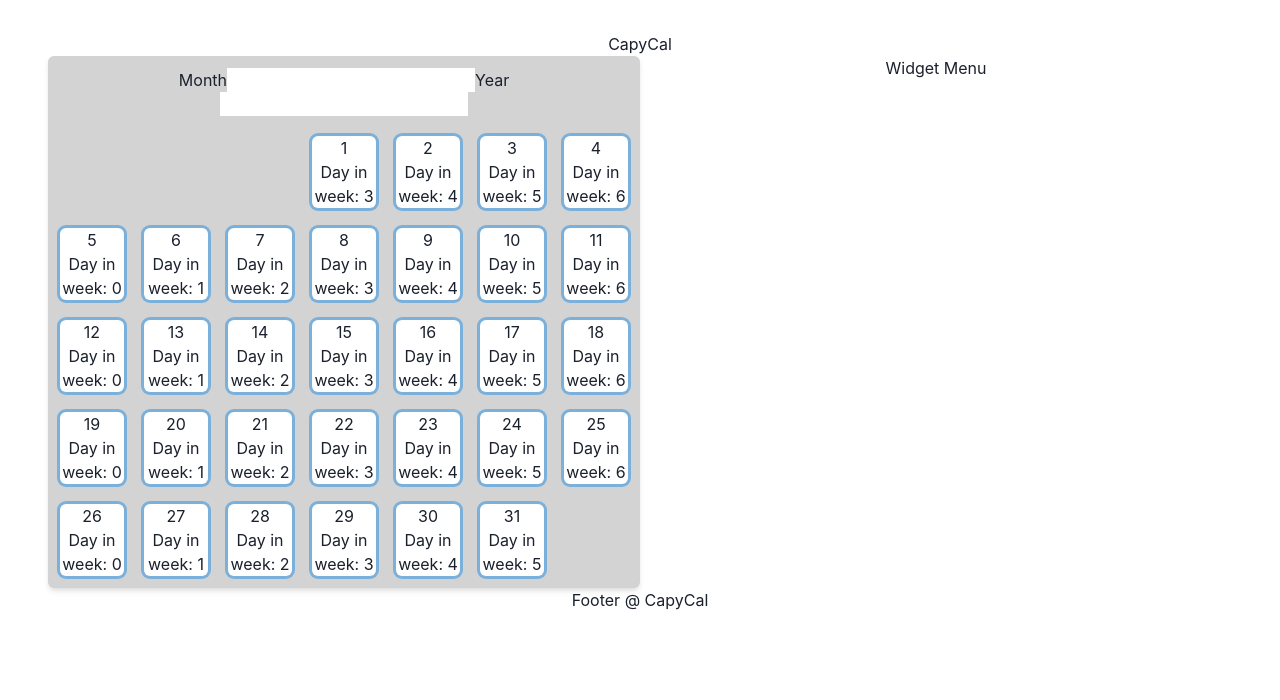
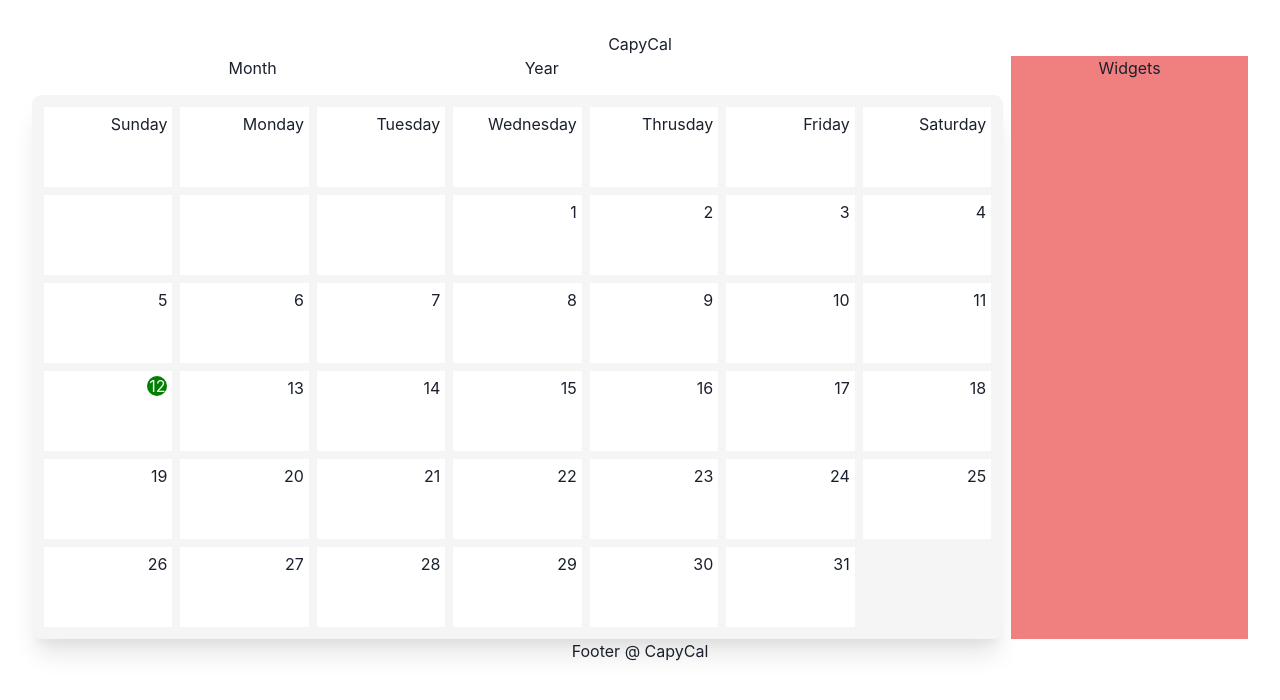
Before and after one commit to buenocap/CapyCal, a React (Vite) app: page / in a window 1280 px wide. Shown: the top 700 px of the page. Built offline with nearby package versions, Linux system fonts and the light colour scheme.

Commit message:
Change: ContentView.jsx uses Grid and GridItem Components
Change: DayBlock.jsx now highlights current day

Change: monthly view uses Grid component instead of SimpleGrid

```diff
--- a/src/App.css
+++ b/src/App.css
@@ -1,46 +1,10 @@
 #root {
-  max-width: 1280px;
+  width: 100%;
   margin: 0 auto;
   padding: 2rem;
   text-align: center;
 }
 
-.logo {
-  height: 6em;
-  padding: 1.5em;
-  will-change: filter;
-  transition: filter 300ms;
+.input-form {
+  margin-bottom: 15px;
 }
-.logo:hover {
-  filter: drop-shadow(0 0 2em #646cffaa);
-}
-.logo.react:hover {
-  filter: drop-shadow(0 0 2em #61dafbaa);
-}
-
-.input-form {
-  margin-bottom: 20px;
-}
-
-@keyframes logo-spin {
-  from {
-    transform: rotate(0deg);
-  }
-  to {
-    transform: rotate(360deg);
-  }
-}
-
-@media (prefers-reduced-motion: no-preference) {
-  a:nth-of-type(2) .logo {
-    animation: logo-spin infinite 20s linear;
-  }
-}
-
-.card {
-  padding: 2em;
-}
-
-.read-the-docs {
-  color: #888;
-}
--- a/src/components/calendar views/MonthlyView.jsx
+++ b/src/components/calendar views/MonthlyView.jsx
@@ -1,11 +1,20 @@
 import { useState } from "react";
 import DayBlock from "./calendar component/DayBlock";
-import { Box, SimpleGrid } from "@chakra-ui/react";
+import {
+  Box,
+  Flex,
+  Grid,
+  GridItem,
+  SimpleGrid,
+  chakra,
+} from "@chakra-ui/react";
 
 export default function MonthlyView() {
   //Initial Variables
   const daysInMonthArray = [];
   const date = new Date();
+  const currentDay = date.getDate();
+  const currentMonth = date.getMonth() + 1;
   const daysOfTheWeek = [
     "Sunday",
     "Monday",
@@ -26,6 +35,7 @@ export default function MonthlyView() {
     for (let i = 1; i <= num; i++) {
       const d = new Date(`${year}-${month}-${i}`);
       daysInMonthArray.push({
+        fullDate: d.getDate(),
         dayNumber: i,
         dayInWeek: d.getDay(),
         tasks: [],
@@ -47,7 +57,14 @@ export default function MonthlyView() {
     const boxes = Array.from({ length: numBlankBoxes }, (_, index) => index);
 
     return boxes.map((index) => (
-      <Box bg="light grey" key={index} rounded="md"></Box>
+      <Box
+        bg="white"
+        height="80px"
+        width="auto"
+        m={1}
+        p="5px"
+        key={index}
+      ></Box>
     ));
   }
 
@@ -72,18 +89,31 @@ export default function MonthlyView() {
         {/** Calculating the days in the selected month */}
         {daysInMonth(year, month)}
         {/** Creating blocks on a simple grid */}
-        <SimpleGrid columns={7} spacing={5}>
+        <Grid
+          h={"auto"}
+          p={2}
+          templateRows={"repeat(4,1fr)"}
+          templateColumns={"repeat(7,1fr)"}
+          bg={"whitesmoke"}
+          rounded={9}
+          boxShadow={"xl"}
+        >
+          {daysOfTheWeek.map((nameOfDay) => {
+            return <DayBlock day={nameOfDay} key={nameOfDay} />;
+          })}
           {calculateBlankBoxes()}
           {daysInMonthArray.map((day) => {
             return (
               <DayBlock
                 day={day.dayNumber}
-                dayInWeek={day.dayInWeek}
+                selectedMonth={month}
+                currentMonth={currentMonth}
+                currentDay={currentDay}
                 key={day.number}
               />
             );
           })}
-        </SimpleGrid>
+        </Grid>
       </div>
     </div>
   );
--- /dev/null
+++ b/src/components/calendar views/calendar component/DayBlock.css
@@ -0,0 +1,16 @@
+.calendarDay {
+  text-align: right;
+  display: flex;
+  justify-content: end;
+}
+
+.active {
+  background-color: green;
+  color: whitesmoke;
+  border-radius: 50%;
+  display: flex;
+  align-items: center;
+  justify-content: center;
+  height: 20px;
+  width: 20px;
+}
--- a/src/components/calendar views/calendar component/DayBlock.jsx
+++ b/src/components/calendar views/calendar component/DayBlock.jsx
@@ -1,10 +1,24 @@
 import { Box } from "@chakra-ui/react";
+import "./DayBlock.css";
 
-export default function DayBlock({ day, dayInWeek }) {
+export default function DayBlock({
+  day,
+  selectedMonth,
+  currentMonth,
+  currentDay,
+}) {
   return (
-    <Box bg="white" height="100%" boxShadow="outline" rounded="md">
-      {day}
-      <p>Day in week: {dayInWeek}</p>
+    <Box bg="white" height="80px" p="5px" m={1}>
+      <div className="calendarDay">
+        <p
+          className={
+            currentDay == day && selectedMonth == currentMonth ? "active" : ""
+          }
+        >
+          {day}
+        </p>
+      </div>
+      <div></div>
     </Box>
   );
 }
--- a/src/components/main page/ContentView.jsx
+++ b/src/components/main page/ContentView.jsx
@@ -1,22 +1,20 @@
 //Contains the primary view of the calendar and the widgets bar the end user will primarilly interact with.
 
 import MonthlyView from "../calendar views/MonthlyView";
-import { Box, Container, SimpleGrid } from "@chakra-ui/react";
+import { Grid, GridItem } from "@chakra-ui/react";
 
 export default function ContentView() {
   return (
     //Container with box separation with the calendar and widgets bar
     <>
-      <Container maxW="container.xl">
-        <SimpleGrid columns={2}>
-          <Box bg="lightgrey" boxShadow="md" rounded="md" p="3">
-            <MonthlyView />
-          </Box>
-          <Box>
-            <p>Widget Menu</p>
-          </Box>
-        </SimpleGrid>
-      </Container>
+      <Grid h={"auto"} templateColumns="repeat(5,1fr)" gap={2}>
+        <GridItem colSpan={4}>
+          <MonthlyView />
+        </GridItem>
+        <GridItem colSpan={1} bg={"lightcoral"}>
+          <p>Widgets</p>
+        </GridItem>
+      </Grid>
     </>
   );
 }
```
